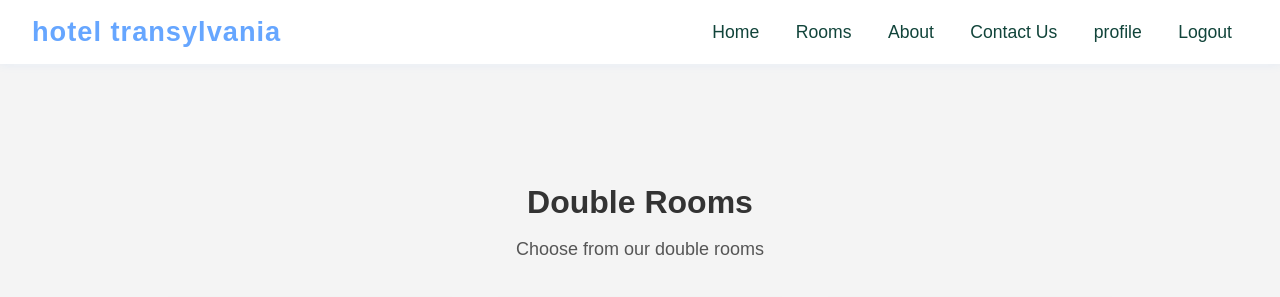
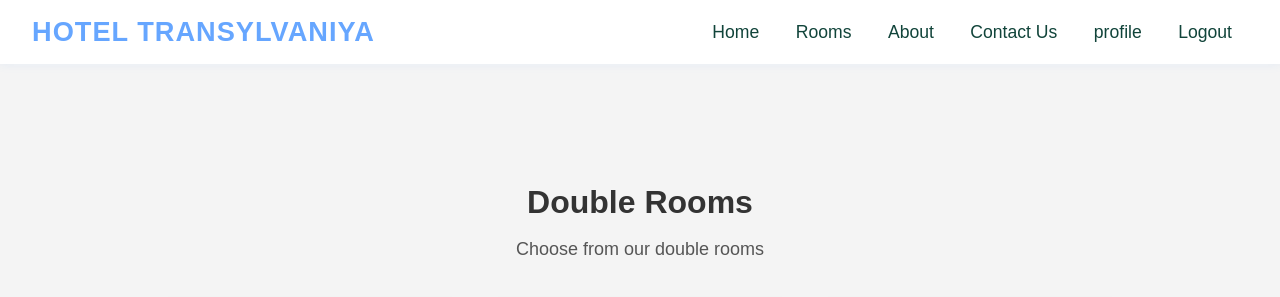
Before and after one commit to abhinavkokkot/HOTEL-MANAGEMENT-DBMS-Project-, a PHP site: page /double-room.php in a window 1280 px wide. Shown: the top 297 px of the page. Run offline with PHP 8.4, Linux system fonts and the light colour scheme; data comes from the database, SQL or seed files in the repository.

Commit message:
Update double-room.php

```diff
--- a/double-room.php
+++ b/double-room.php
@@ -17,7 +17,7 @@ $result = $conn->query($sql);
 
 <div class="nav">
         <div class="logo">
-            <a href="#">hotel transylvania</a>
+            <a href="#">HOTEL TRANSYLVANIYA</a>
         </div>
         <div class="nav-link">
             <a href="index.php">Home</a>
```
